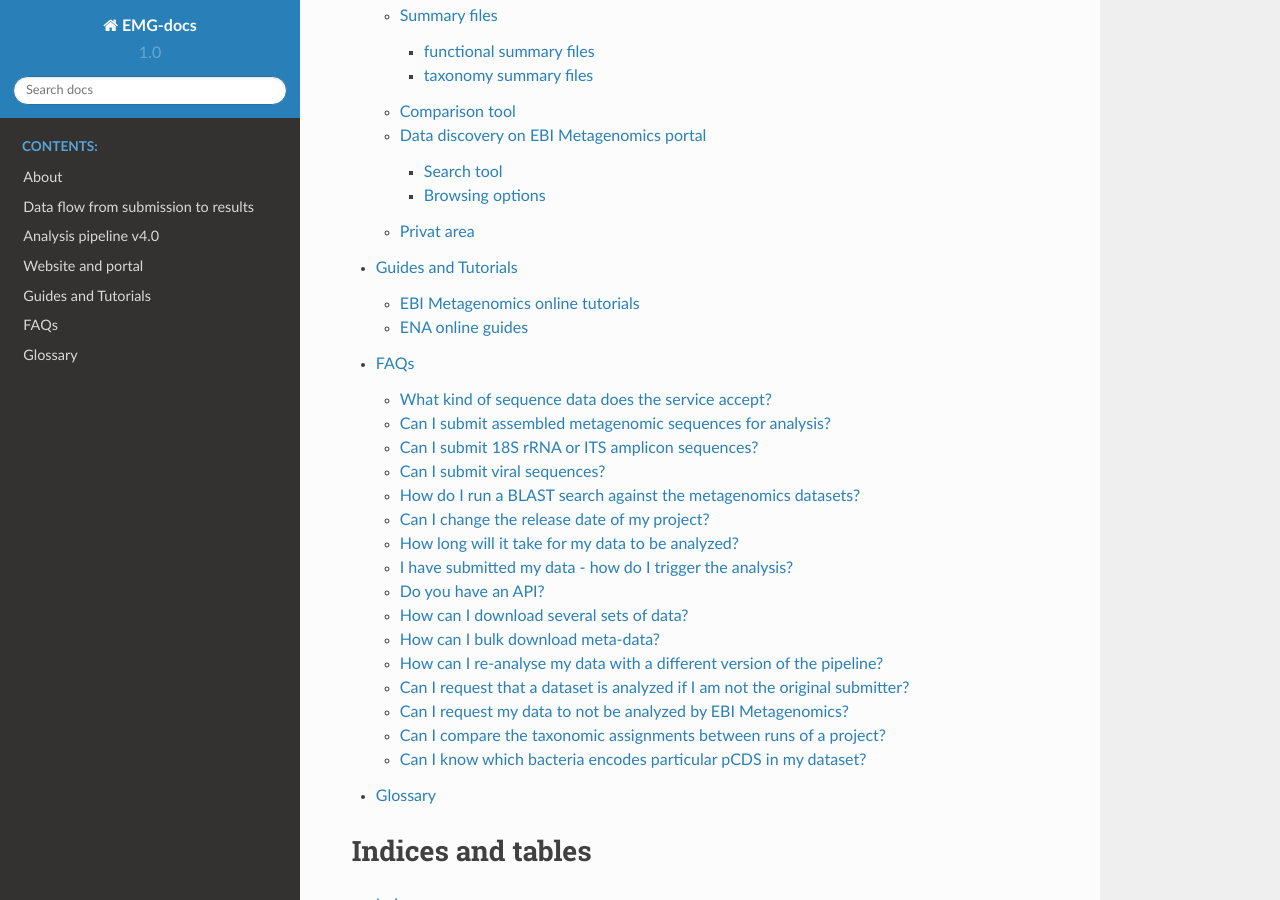
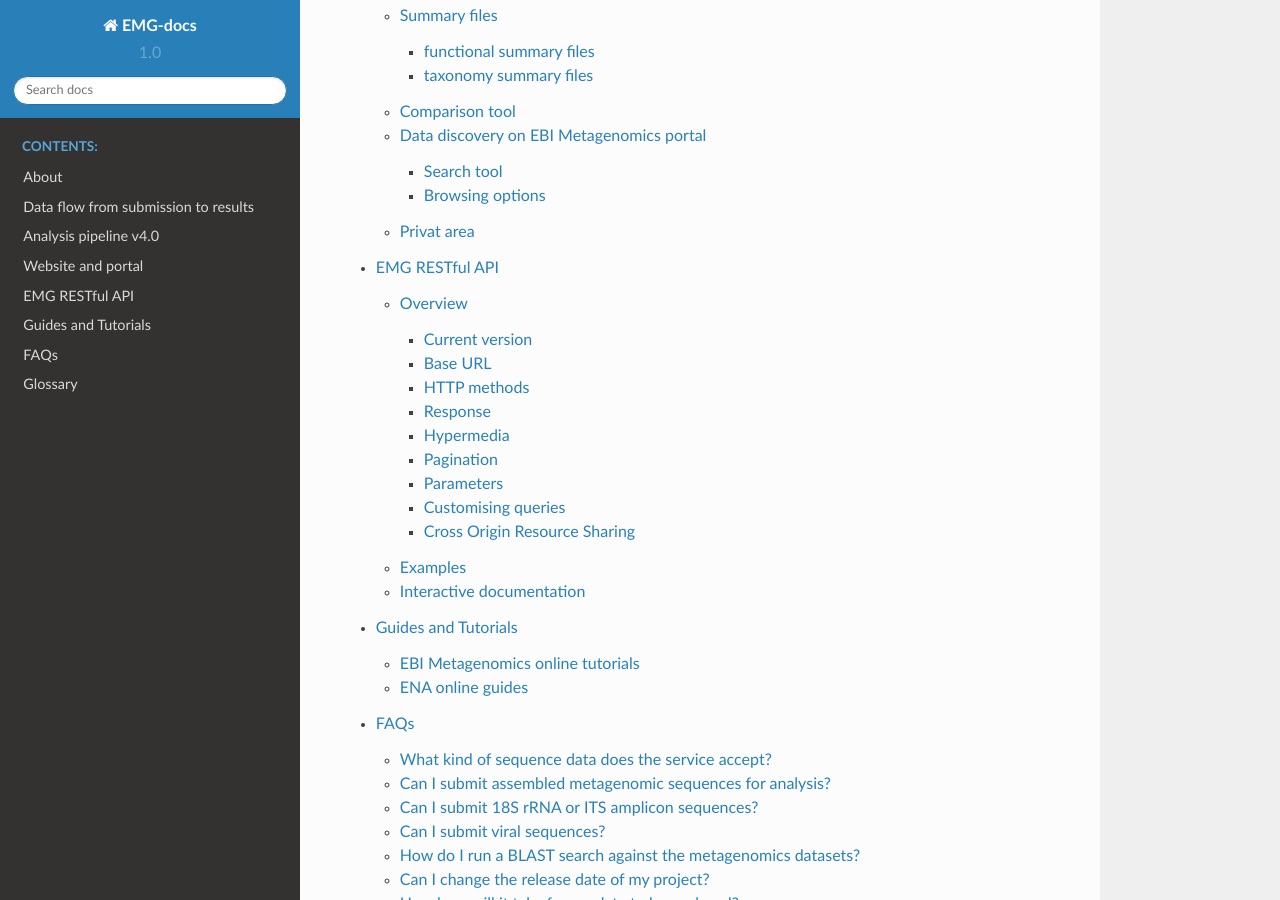
Before and after one commit to EBI-Metagenomics/EMG-docs, a Sphinx documentation site: the page built from docs/index.rst, in a window 1280 px wide and 900 px high, scrolled down 876 px. Built offline with Sphinx 7.4.7 and the Read the Docs theme 2.0.0, drawn with Linux system fonts in a browser that asks for light colours; some of the changed lines change nothing that is shown.

Commit message:
initial emg api documentation

```diff
--- /dev/null
+++ b/docs/api.rst
@@ -0,0 +1,306 @@
+.. _api:
+
+EMG RESTful API
+===============
+
+With the rapid expansion in the number of datasets deposited in EBI
+Metagenomics, it has become increasingly important to provide programmatic
+access to the data for cross-database complex queries.
+
+
+--------
+Overview
+--------
+
+
+Current version
+^^^^^^^^^^^^^^^
+
+Current API version is **v0.2**
+
+
+Base URL
+^^^^^^^^
+
+The base address to the API is https://www.ebi.ac.uk/metagenomics/api/v0.2/.
+
+A GET request can be issued to the root endpoint to get all the top level
+categories that the API v1 supports.
+
+.. highlight:: bash
+
+::
+
+    curl -X GET "https://www.ebi.ac.uk/metagenomics/api/v0.2/"
+
+
+There are several easy-to-use top-levels resources, such as
+:term:`studies<study>`, :term:`samples<sample>`, :term:`runs<run>`,
+experiment-types, :term:`biomes<biome>`, and annotations. For example
+https://www.ebi.ac.uk/metagenomics/api/v0.2/studies retrieves a list
+of all studies, while https://www.ebi.ac.uk/metagenomics/api/v0.2/studies/ERP009004
+retrieves a single study, with the accession ERP009004. The samples contained
+within this study can be retrieved using the relationship URL:
+https://www.ebi.ac.uk/metagenomics/api/v0.2/studies/ERP009004/samples.
+
+
+HTTP methods
+^^^^^^^^^^^^
+
+API provides read-only access to the resources that means only HTTP GET
+method can be used with expetion of authentication endpoint.
+
+
+Response
+^^^^^^^^
+
+Links to a resource return a JSON object formatted data structure that
+contains the resource type (in this example :term:`biomes<biome>`), associated
+object identifier (id) and attributes. Where appropriate, relationships and
+links are provided to other resources, allowing complex queries to be
+constructed.
+
+.. highlight:: json
+
+::
+
+    {
+      "data": {
+        "type": "studies",
+        "id": "ERP009004",
+        "attributes": {
+          "samples-count": 57,
+          "runs-count": 57,
+          "accession": "ERP009004",
+          "centre-name": "Genome Alberta",
+          "public-release-date": null,
+          "study-abstract": "Metagenomics for Greener Production and Extraction of Hydrocarbon Energy:\nCreating Opportunities for Enhanced Recovery with Reduced Environmental Impact",
+          "study-name": "Hydrocarbon Metagenomics Project",
+          "data-origination": "SUBMITTED",
+          "last-update": "2016-01-20T14:12:06Z",
+          "project-id": "PRJEB7983"
+        },
+        "relationships": {
+          "biomes": {
+            "data": [
+              {
+                "type": "biomes",
+                "id": "root:Environmental:Aquatic:Freshwater",
+                "links": {
+                  "self": "https://www.ebi.ac.uk/metagenomics/api/v0.2/biomes/root:Environmental:Aquatic:Freshwater"
+                }
+              },
+              {
+                "type": "biomes",
+                "id": "root:Environmental:Aquatic:Marine",
+                "links": {
+                  "self": "https://www.ebi.ac.uk/metagenomics/api/v0.2/biomes/root:Environmental:Aquatic:Marine"
+                }
+              },
+              {
+                "type": "biomes",
+                "id": "root:Environmental:Terrestrial:Soil",
+                "links": {
+                  "self": "https://www.ebi.ac.uk/metagenomics/api/v0.2/biomes/root:Environmental:Terrestrial:Soil"
+                }
+              }
+            ],
+            "links": {
+              "related": "https://www.ebi.ac.uk/metagenomics/api/v0.2/studies/ERP009004/biomes"
+            },
+            "meta": {
+              "count": 3
+            }
+          },
+          "publications": {
+            "links": {
+              "related": "https://www.ebi.ac.uk/metagenomics/api/v0.2/studies/ERP009004/publications"
+            }
+          },
+          "samples": {
+            "links": {
+              "related": "https://www.ebi.ac.uk/metagenomics/api/v0.2/studies/ERP009004/samples"
+            }
+          }
+        },
+        "links": {
+          "self": "https://www.ebi.ac.uk/metagenomics/api/v0.2/studies/ERP009004"
+        }
+      }
+    }
+
+
+Hypermedia
+^^^^^^^^^^
+
+All resources may have one or more **links** properties referencing to other
+resources, to provide explicit URLs so that proper API clients don't need to
+construct URLs on their own.
+
+.. note::
+
+    It is highly recommended for API clients to use links for future upgrades
+    of the API.
+
+
+Pagination
+^^^^^^^^^^
+
+As some queries can result in a large response, the API supports pagination,
+using a page number and size of results per page as query parameters. Request
+that return multiple items is paginated to 20 items by default, and can be
+increased up to 100:
+
+.. highlight:: bash
+
+::
+
+    curl -X GET "https://www.ebi.ac.uk/metagenomics/api/v0.2/studies?page_size=100"
+
+
+Navigation through pages:
+
+.. highlight:: json
+
+::
+
+    {
+      "links": {
+        "first": "https://www.ebi.ac.uk/metagenomics/api/v0.2/studies?page=1",
+        "last": "https://www.ebi.ac.uk/metagenomics/api/v0.2/studies?page=63",
+        "next": "https://www.ebi.ac.uk/metagenomics/api/v0.2/studies?page=26",
+        "prev": "https://www.ebi.ac.uk/metagenomics/api/v0.2/studies?page=24"
+      },
+      "data": [ ],
+      "meta": {
+        "pagination": {
+          "page": 25,
+          "pages": 63,
+          "count": 1255
+        }
+      }
+    }
+
+
+Parameters
+^^^^^^^^^^
+
+Lists of resources can be filtered and sorted by selected parameters, allowing
+the construction of more complex queries. For instance, in order to retrieve
+oceanographic samples from metagenomic studies taken at temperature less than
+10C, the following query could be constructed:
+
+.. highlight:: bash
+
+::
+
+    curl -X GET "https://www.ebi.ac.uk/metagenomics/api/v0.2/biomes/root:Environmental:Aquatic:Marine/samples?experiment_type=metagenomic&metadata_key=temperature&metadata_value_lte=10&ordering=accession"
+
+The provision of such complex queries allows metadata to be combined with
+annotation for powerful data analysis and visualisation.
+
+
+Customising queries
+^^^^^^^^^^^^^^^^^^^
+
+The API response distinguishes between attributes and relationships,
+allowing customisation of the response by passing fields or including
+relations as parameters in the initial query.
+
+.. highlight:: bash
+
+For example::
+
+    curl -X GET "https://www.ebi.ac.uk/metagenomics/api/v0.2/studies/ERP005831/samples?include=metadata&fields[samples]=accession,longitude,latitude,metadata"
+
+
+.. highlight:: json
+
+::
+
+  {
+    "data": [
+        {
+          "type": "samples",
+          "id": "ERS456668",
+          "attributes": {
+            "accession": "ERS456668",
+            "longitude": -1.56,
+            "latitude": 52.38
+          },
+          "relationships": {
+            "metadata": {
+              "links": {
+                "related": "https://www.ebi.ac.uk/metagenomics/api/v0.2/samples/ERS456668/metadata"
+              }
+            }
+          },
+          "links": {
+            "self": "https://www.ebi.ac.uk/metagenomics/api/v0.2/samples/ERS456668"
+          }
+        },
+        {
+          "type": "samples",
+          "id": "ERS456669",
+          "attributes": {
+            "accession": "ERS456669",
+            "longitude": -1.61,
+            "latitude": 52.19
+          },
+          "relationships": {
+            "metadata": {
+              "links": {
+                "related": "https://www.ebi.ac.uk/metagenomics/api/v0.2/samples/ERS456669/metadata"
+              }
+            }
+          },
+          "links": {
+            "self": "https://www.ebi.ac.uk/metagenomics/api/v0.2/samples/ERS456669"
+          }
+        }
+    ],
+    "included": [
+      {
+        "type": "sample-anns",
+        "id": "instrument model/Illumina HiSeq 2000",
+        "attributes": {
+          "var-name": "instrument model",
+          "var-value": "Illumina HiSeq 2000",
+          "unit": null
+        },
+        "relationships": {
+          "sample": {
+            "data": {
+              "type": "samples",
+              "id": "ERS456668"
+            },
+            "links": {
+              "related": "https://www.ebi.ac.uk/metagenomics/api/v0.2/samples/ERS456668"
+            }
+          }
+        }
+      },
+    ]
+  }
+
+
+Cross Origin Resource Sharing
+^^^^^^^^^^^^^^^^^^^^^^^^^^^^^
+
+The API supports Cross Origin Resource Sharing (CORS) for AJAX requests from any origin.
+
+
+--------
+Examples
+--------
+
+Hands-on tutorial of basic Python API client scripts are available on https://github.com/EBI-Metagenomics/emgapi-examples/blob/master/emgapi/examples/notebook/answers/ANSWER_examples.ipynb
+
+
+-------------------------
+Interactive documentation
+-------------------------
+
+We have utilised an interactive documentation framework (Swagger UI) to visualise and simplify interaction with the API’s resources via an HTML interface. Detailed explanations of the purpose of all resources, along with many examples, are provided to guide end-users.
+
+Documentation on how to use the endpoints is available at https://www.ebi.ac.uk/metagenomics/api/docs/.
--- a/docs/index.rst
+++ b/docs/index.rst
@@ -16,6 +16,7 @@
    dataflow
    analysis
    portal
+   api
    tutorials
    faqs
    glossary
```
